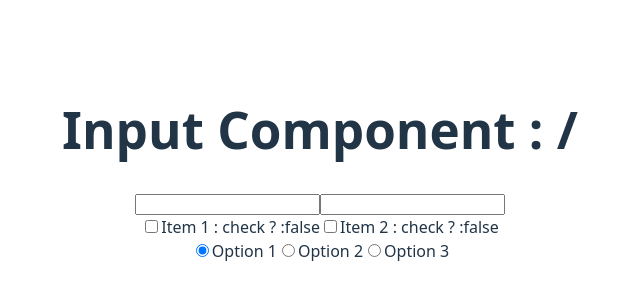
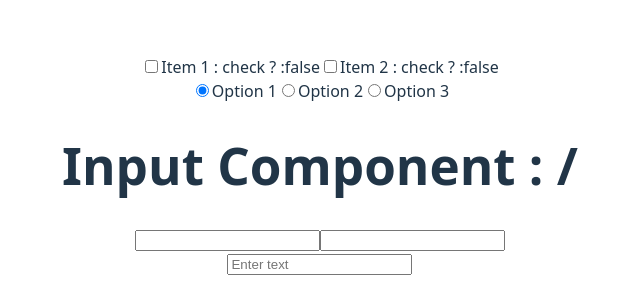
Before and after one commit to nana1243/practice, a React (Vite) app in the folder form-component/: page / in a window 1280 px wide. Shown: the part 235-542 px from the top of the page, without its empty margins (320-960 px from the left). Built offline with nearby package versions, Linux system fonts and the light colour scheme.

Commit message:
fea)[7/19] ref로 사용하기

```diff
--- a/form-component/src/App.tsx
+++ b/form-component/src/App.tsx
@@ -1,6 +1,7 @@
-import { useState } from 'react'
 import './App.css'
-import Input from "./components/controlled/Input";
+import ControlledInput from "./components/controlled/Input";
+import UnControlledInput from "./components/uncontrolled/Input";
+
 import CheckBox from "./components/controlled/CheckBox";
 import Radio from "./components/controlled/Radio";
 
@@ -8,9 +9,10 @@ function App() {
 
   return (
     <>
-        <Input/>
         <CheckBox/>
         <Radio/>
+        <ControlledInput/>
+        <UnControlledInput/>
     </>
   )
 }
--- /dev/null
+++ b/form-component/src/components/uncontrolled/Input.tsx
@@ -0,0 +1,23 @@
+import React, {useRef} from 'react';
+
+function Input() {
+    const inputRef = useRef<HTMLInputElement>(null);
+    const handleSubmit = (event: React.FormEvent) => {
+        event.preventDefault(); // Prevent the default form submission behavior
+        if (inputRef.current) {
+            console.log(inputRef.current.value);
+        }
+    }
+
+    return (
+        <form onSubmit={handleSubmit}>
+            <input
+                type="text"
+                ref={inputRef}
+                placeholder="Enter text"
+            />
+        </form>
+    );
+}
+
+export default Input;
```
Also changed, not shown: 1 other file (tests, documents, lock files or other folders).
